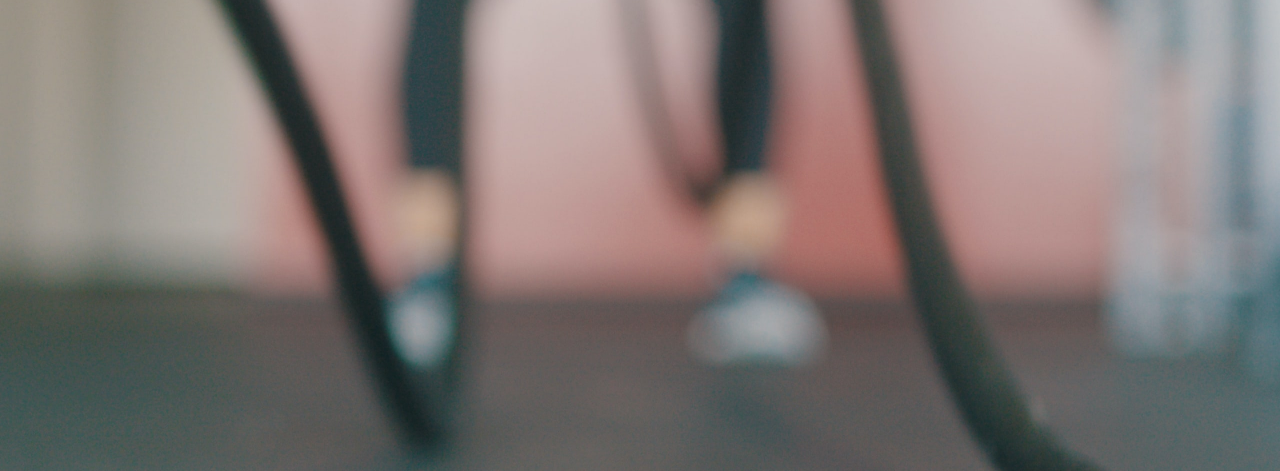
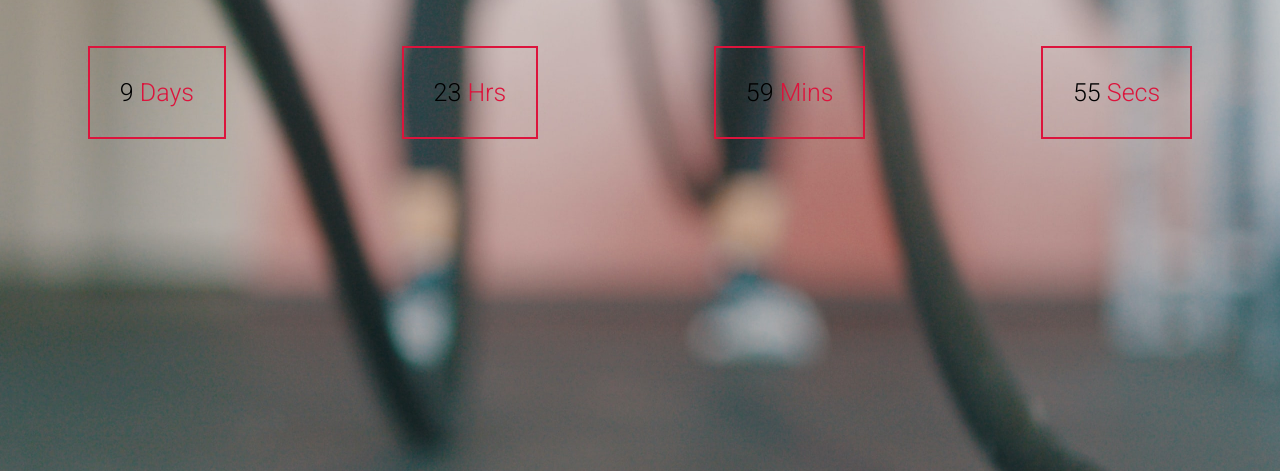
Before and after one commit to lucky2301/countdowntimer, a plain HTML site: page index.html in a window 1280 px wide. Shown: the part 325-796 px from the top of the page. Drawn offline with Linux system fonts and the light colour scheme.

Commit message:
Basic structure done

```diff
--- a/index.html
+++ b/index.html
@@ -9,6 +9,12 @@
 </head>
 <body>
     <h1>COUNT DOWN TIMER</h1>
+    <div class="timer">
+        <div class="unitTime"><span id="days">00</span> Days</div>
+        <div class="unitTime"><span id="hours">00</span> Hrs</div>
+        <div class="unitTime"><span id="minutes">00</span> Mins</div>
+        <div class="unitTime"><span id="seconds">00</span> Secs</div>
+    </div>
     <script src="./script.js"></script>
 </body>
 </html>
--- a/script.js
+++ b/script.js
@@ -0,0 +1,35 @@
+var second = 0
+var mins= 1
+var hours= 1
+var days = 1
+document.getElementById('days').innerText = 9
+document.getElementById('hours').innerText = 23
+document.getElementById('minutes').innerText = 59
+var myFunc = function(){
+    if (second!==59){
+        document.getElementById('seconds').innerText = 59-second
+        second++
+    }else{
+        second=0
+        if (mins!==59){
+            document.getElementById('minutes').innerText = 59-mins
+            mins++
+        }else{
+            mins=0
+            if (hours!==23){
+                document.getElementById('hours').innerText = 23-hours
+                hours++
+            }else{
+                hours=0
+                if (days!==10){
+                    document.getElementById('days').innerText = 10-days
+                    days++
+                }else{
+                    window.location.reload()
+                }
+            }
+        }
+    }
+
+}
+setInterval(myFunc, 1000)
--- a/style.css
+++ b/style.css
@@ -20,3 +20,17 @@ h1{
     font-weight: bold;
     font-size: 35px;
 }
+.timer{
+    display: flex;
+    justify-content: space-around;
+    margin-top: 50px;
+}
+.unitTime{
+    border: 2px solid crimson;
+    font-size: 25px;
+    padding: 30px;
+    color: crimson;
+}
+span{
+    color: black;
+}
```
